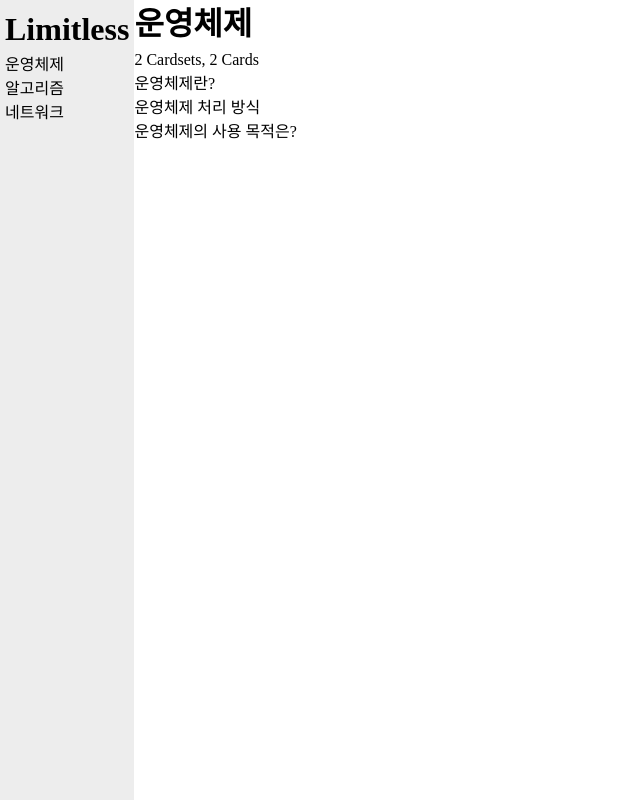
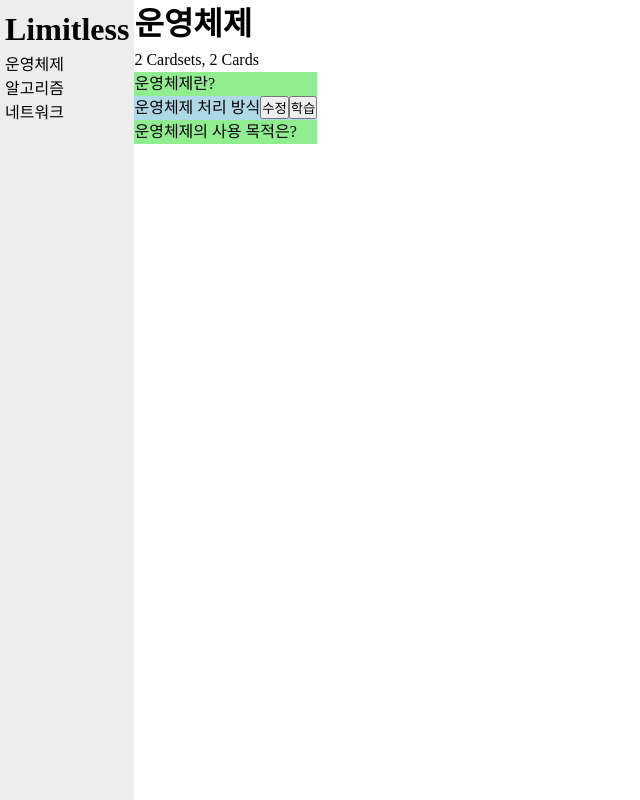
Before and after one commit to limitless-study/QuizMap-frontend, a React app: page /cardsets/1 in a window 1280 px wide. Shown: the whole page, without its empty margins (0-640 px from the left). Built offline with nearby package versions, Linux system fonts and the light colour scheme.

Commit message:
/cardsets/:id 페이지에서 cardsets에 /studio/:id 로 링크 걸기

```diff
--- a/src/components/Cardset.jsx
+++ b/src/components/Cardset.jsx
@@ -1,6 +1,20 @@
 import { Link } from 'react-router-dom';
 
 import styled from '@emotion/styled';
+
+const CardsetBox = styled.div({
+  backgroundColor: 'lightblue',
+});
+
+const CardBox = styled.div({
+  backgroundColor: 'lightgreen',
+});
+
+const StudioButton = styled.button({
+  '& a': {
+    display: 'block',
+  },
+});
 
 export default function Cardset({ cardsetInfo, cardsetChildren }) {
   const {
@@ -16,13 +30,37 @@ export default function Cardset({ cardsetInfo, cardsetChildren }) {
           {`${cardsetCount} Cardsets, ${cardCount} Cards`}
         </p>
       </div>
-      {cardsetChildren.map((child) => (
-        <div
-          key={child.id}
-        >
-          {child.title}
-        </div>
-      ))}
+      {cardsetChildren.map((child) => {
+        if (child.type === 'CARDSET') {
+          return (
+            <CardsetBox
+              key={child.id}
+            >
+              <Link to={`/cardsets/${child.id}`}>
+                {child.title}
+              </Link>
+              <StudioButton
+                type="button"
+              >
+                <Link to={`/studio/${child.id}`}>
+                  수정
+                </Link>
+              </StudioButton>
+              <button
+                type="button"
+              >
+                학습
+
+              </button>
+            </CardsetBox>
+          );
+        }
+        return (
+          <CardBox key={child.id}>
+            {child.title}
+          </CardBox>
+        );
+      })}
     </div>
   );
 }
--- a/src/containers/RootContainer.jsx
+++ b/src/containers/RootContainer.jsx
@@ -31,8 +31,6 @@ export default function RootContainer() {
           >
             <Link to={`/cardsets/${cardset.id}`}>
               {cardset.title}
-              ,
-              {cardset.id}
             </Link>
           </div>
         ))}
--- a/src/fixtures/cardsetChildren.js
+++ b/src/fixtures/cardsetChildren.js
@@ -3,17 +3,17 @@ const cardsetChildren = {
     children: [
       {
         id: 4,
-        type: 'card',
+        type: 'CARD',
         title: '운영체제란?',
       },
       {
         id: 5,
-        type: 'cardset',
+        type: 'CARDSET',
         title: '운영체제 처리 방식',
       },
       {
         id: 6,
-        type: 'card',
+        type: 'CARD',
         title: '운영체제의 사용 목적은?',
       }],
   },
@@ -22,12 +22,12 @@ const cardsetChildren = {
     children: [
       {
         id: 7,
-        type: 'card',
+        type: 'CARD',
         title: '빅O 란?',
       },
       {
         id: 8,
-        type: 'cardset',
+        type: 'CARDSET',
         title: 'DFS와 BFS',
       }],
   },
@@ -36,12 +36,12 @@ const cardsetChildren = {
     children: [
       {
         id: 9,
-        type: 'card',
+        type: 'CARD',
         title: '서브넷 마스크란?',
       },
       {
         id: 10,
-        type: 'card',
+        type: 'CARD',
         title: '브로드캐스트 주소를 구하는 방법?',
       },
     ],
--- a/src/services/api.js
+++ b/src/services/api.js
@@ -3,16 +3,12 @@ import cardsetChildren from '../fixtures/cardsetChildren';
 import rootCardsetChildren from '../fixtures/rootCardsetChildren';
 
 export function fetchCardsetInfo(cardsetId) {
-  console.log('fetch cardset info:', cardsetId);
-
   // TODO: 임의의 cardsetInfo로 대체
   const info = cardsetInfo[cardsetId];
   return info;
 }
 
 export function fetchCardsetChildren(cardsetId) {
-  console.log('fetch cardset children:', cardsetId);
-
   // TODO: 임의의 cardsetChildren로 대체
   if (cardsetId === 0) {
     return rootCardsetChildren;
```
